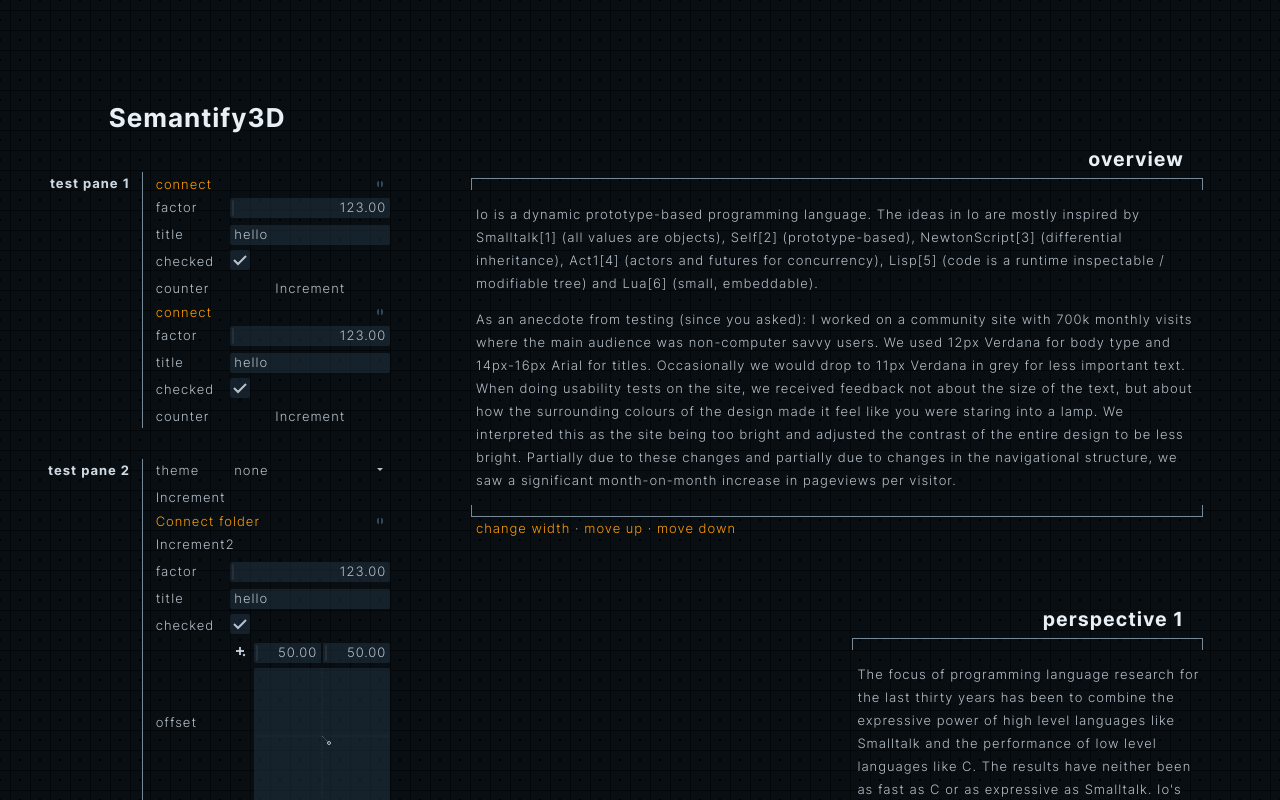
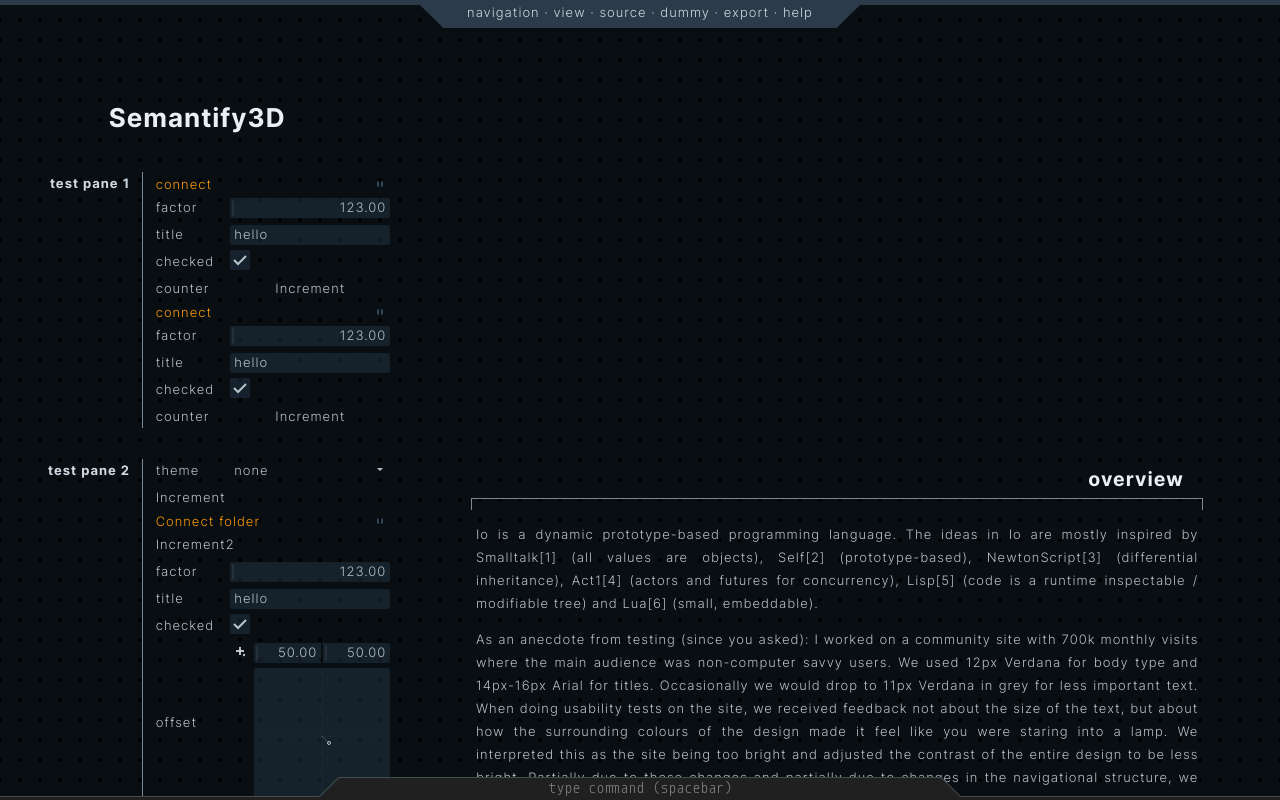
Before and after one commit to botbreeder/fui-draft, a plain HTML site: page index.html in a window 1280 px wide. Drawn offline with Linux system fonts and the light colour scheme.

Commit message:
Add files via upload

```diff
--- a/css/main.css
+++ b/css/main.css
@@ -3,18 +3,22 @@
     src: url(../font/Inter-VariableFont_slnt\,wght.ttf);
 }
 
+@font-face {
+    font-family: monoid;
+    src: url(../font/Monoid-Regular.ttf);
+}
+
 :root {
-    /*--lines: #959ca8;*/
     --lines: #778896;
     --foreground: #cfd9e2E0;
 }
 
 body {
+    overflow: hidden;
     background: #090e13;
+
     background-image:
-        linear-gradient(to right, #00000080 1px, transparent 0),
-        linear-gradient(to bottom, #00000080 1px, transparent 0),
-        radial-gradient(#000000 1px, transparent 0);
+        radial-gradient(#000000 2px, transparent 0);
     background-size: 20px 20px;
     background-position: -10px -10px;
     color: #cfd9e2E0;
@@ -61,14 +65,22 @@ body {
     width: auto;
 }
 
-.vmenu-item:hover, .tp-btnv_t:hover {
+.vmenu-item:hover,
+.tp-btnv_t:hover,
+.tool-button:hover {
     color: #FFFFFF;
     font-weight: bold;
     transition: font-weight ease-out 150ms, color ease-out 150ms;
 }
 
-.vmenu-item, .tp-btnv_t {
+.vmenu-item,
+.tp-btnv_t,
+.tool-button {
     transition: font-weight ease-out 150ms, color ease-out 150ms;
+}
+
+.tool-button {
+    cursor: pointer;
 }
 
 .vmenu-item:active, .tp-btnv_t:active {
@@ -97,6 +109,7 @@ body {
     display: flex;
     align-items: center;
     height: 100vh;
+    text-align: justify;
 }
 
 
@@ -121,9 +134,10 @@ body {
 }
 
 #workspace {
+    position: relative;
     box-sizing: border-box;
     flex-grow: 1;
-    padding: 10vh calc(3vw + 23px) 10vh 23px;
+    padding: 50vh calc(3vw + 23px) 50vh 23px;
     display: inline-flex;
     flex-flow: row;
     flex-wrap: wrap;
@@ -142,7 +156,6 @@ body {
     display: inline-block;
     margin: 0 2%;
     padding-top: 5em;
-    /*transition: width ease-out 100ms;*/
 }
 
 .space.one-col {
@@ -188,7 +201,7 @@ body {
 }
 
 .space-content {
-    padding-left: 5px;
+    padding: 0 5px;
 }
 
 .space-buttons {
@@ -219,3 +232,84 @@ body {
 #workspace>*:last-child {
     margin-bottom: auto;
 }
+
+
+#cmdline-container {
+    font-family: monoid;
+    font-size: 12px;
+    letter-spacing: normal;
+    text-rendering: initial;
+    position: absolute;
+    bottom: 0px;
+    left: -1px;
+    width: calc(100vw + 2px);
+    height: 23px;
+    color: inherit;
+
+    --aug-tl: 19px;
+    --aug-tr: 19px;
+    --aug-inlay-bg: #202020;
+    --aug-border-bg: #444c4c;
+    --aug-border-top: 1px;
+    --aug-border-left: 1px;
+    --aug-border-right: 1px;
+    --aug-border-bottom: 0px;
+    --aug-inlay-all: 0%;
+    --aug-tl-inset1: 25%;
+    --aug-tr-inset2: 25%;
+    --aug-tl-extend2: 20%;
+}
+
+#cmdline {
+    text-align: center;
+    box-sizing: border-box;
+    position: fixed;
+    bottom: 0;
+    left: 25vw;
+    width: 50vw;
+    height: 19px;
+    background: none;
+    outline: none;
+    border: none;
+    padding: 1px 1em;
+    resize: none;
+    color: var(--foreground);
+}
+
+#cmdline:focus::placeholder {
+    color: transparent;
+}
+
+#toolbar-container {
+    position: fixed;
+    top: 0;
+    left: 0;
+    width: 100vw;
+    height: 5px;
+    background: #2c3b49;
+    text-align: center;
+    border-bottom: 1px solid #090e13;
+}
+
+#toolbar {
+    height: 23px;
+    line-height: 19px;
+    text-align: center;
+    color: #cfd9e2;
+    display: inline-block;
+    padding: 0 47px;
+    padding-bottom: 3px;
+    margin-top: 3px;
+    margin-left: auto;
+    margin-right: auto;
+
+    --aug-bl: 23px;
+    --aug-br: 23px;
+    --aug-inlay-bg: #2c3b49;
+    --aug-border-bg: #090e13;
+    --aug-border-top: 0px;
+    --aug-border-left: 0px;
+    --aug-border-right: 0px;
+    --aug-border-bottom: 1px;
+    --aug-inlay-all: 0%;
+}
--- a/index.html
+++ b/index.html
@@ -18,8 +18,24 @@
             <div class="vmenu">
             </div>
         </div>
-        <div id="workspace"></div>
+        <div id="workspace">
+        </div>
     </div>
+
+    <div id="toolbar-container">
+        <div id="toolbar" data-augmented-ui="both bl-clip br-clip">
+            <span class="tool-button">navigation</span> ·
+            <span class="tool-button">view</span> ·
+            <span class="tool-button">source</span> ·
+            <span class="tool-button">dummy</span> ·
+            <span class="tool-button">export</span> ·
+            <span class="tool-button">help</span>
+        </div>
+    </div>
+    <div id="cmdline-container" data-augmented-ui="both tl-clip-x tr-clip-x">
+        <textarea id="cmdline" placeholder="type command (spacebar)"></textarea>
+    </div>
+
 
     <script src="js/ui.js"></script>
     <script src="js/dev.js"></script>
--- a/js/dev.js
+++ b/js/dev.js
@@ -12,7 +12,7 @@ addSpace("overview", "one-col", "markdown", `
 <p>As an anecdote from testing (since you asked): I worked on a community site with 700k monthly visits where the main audience was non-computer savvy users. We used 12px Verdana for body type and 14px-16px Arial for titles. Occasionally we would drop to 11px Verdana in grey for less important text. When doing usability tests on the site, we received feedback not about the size of the text, but about how the surrounding colours of the design made it feel like you were staring into a lamp. We interpreted this as the site being too bright and adjusted the contrast of the entire design to be less bright. Partially due to these changes and partially due to changes in the navigational structure, we saw a significant month-on-month increase in pageviews per visitor.</p>
 `);
 
-for (let i = 0; i < 10; i++)
+for (let i = 0; i < 5; i++)
     addSpace("perspective " + i, Math.random() < 0.75 ? "one-col" : "two-col", "markdown", `
 <p>The focus of programming language research for the last thirty years has been to combine the expressive power of high level languages like Smalltalk and the performance of low level languages like C. The results have neither been as fast as C or as expressive as Smalltalk. Io's purpose is to refocus attention on expressiveness by exploring higher level dynamic programming features with greater levels of runtime flexibility combined with simplified programming syntax and semantics.</p>
 <p>${"In Io, all values are objects (of which, anything can change at runtime, including slots, methods and inheritance), all code is made up of expressions (which are runtime inspectable and modifiable) and all expressions are made up of dynamic message sends (including assignment and control structures). Execution contexts themselves are objects and activatable objects such as methods/blocks and functions are unified into blocks with assignable scope. Concurrency is made more easily manageable through actors and implemented using coroutines for scalability.".substring(0, Math.floor(500 * Math.random())).repeat(Math.floor(5 * Math.random()))} </p>
--- a/js/ui.js
+++ b/js/ui.js
@@ -6,6 +6,14 @@ var ui = {
 };
 
 
+
+document.onkeypress = function (e) {
+    e = e || window.event;
+
+    if (e.code == "Space")
+        if (document.activeElement.tagName != "INPUT")
+            document.getElementById("cmdline").focus();
+};
 
 
 
```
Also changed, not shown: font/Monoid-Regular.ttf (added).
